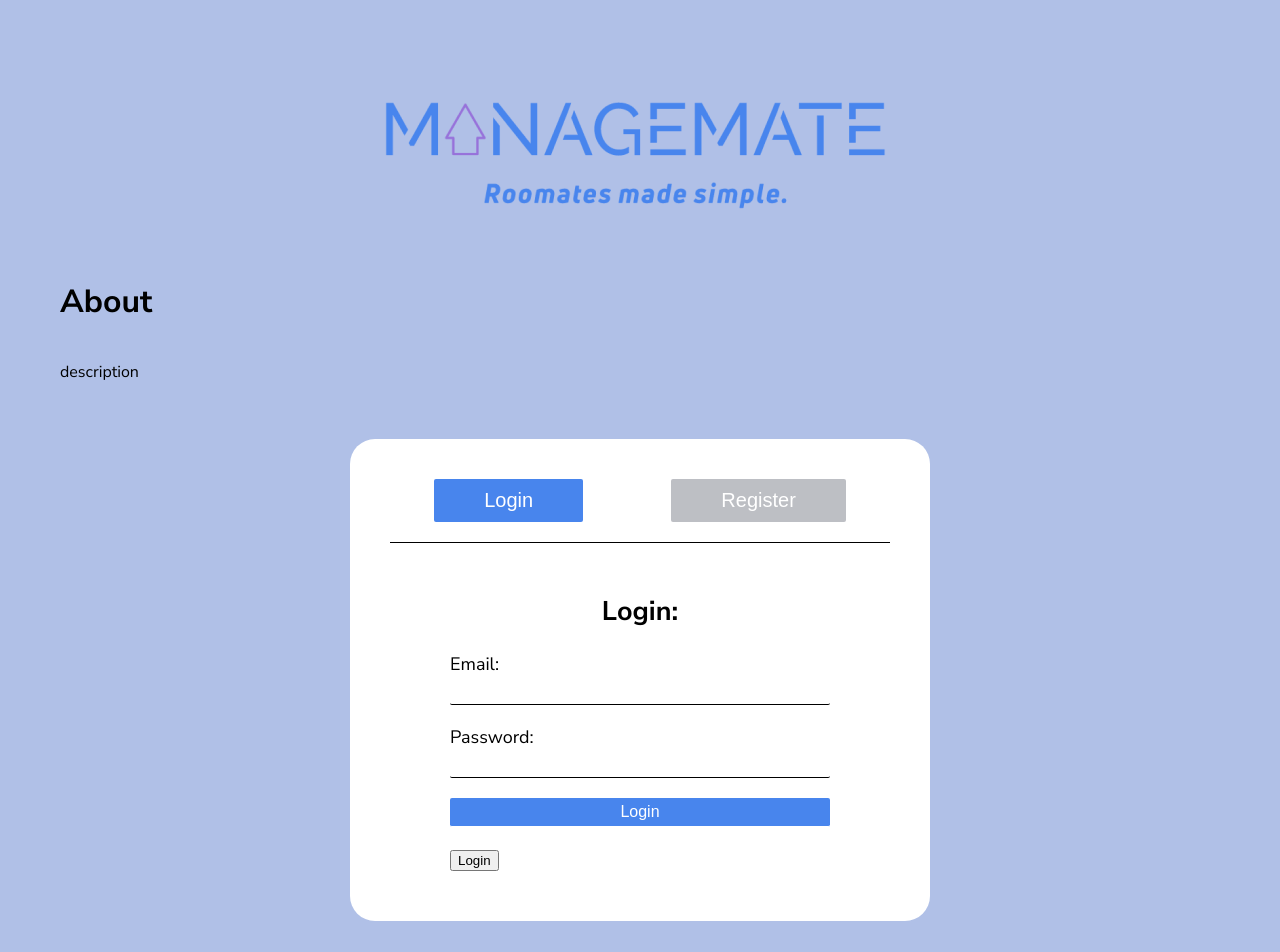
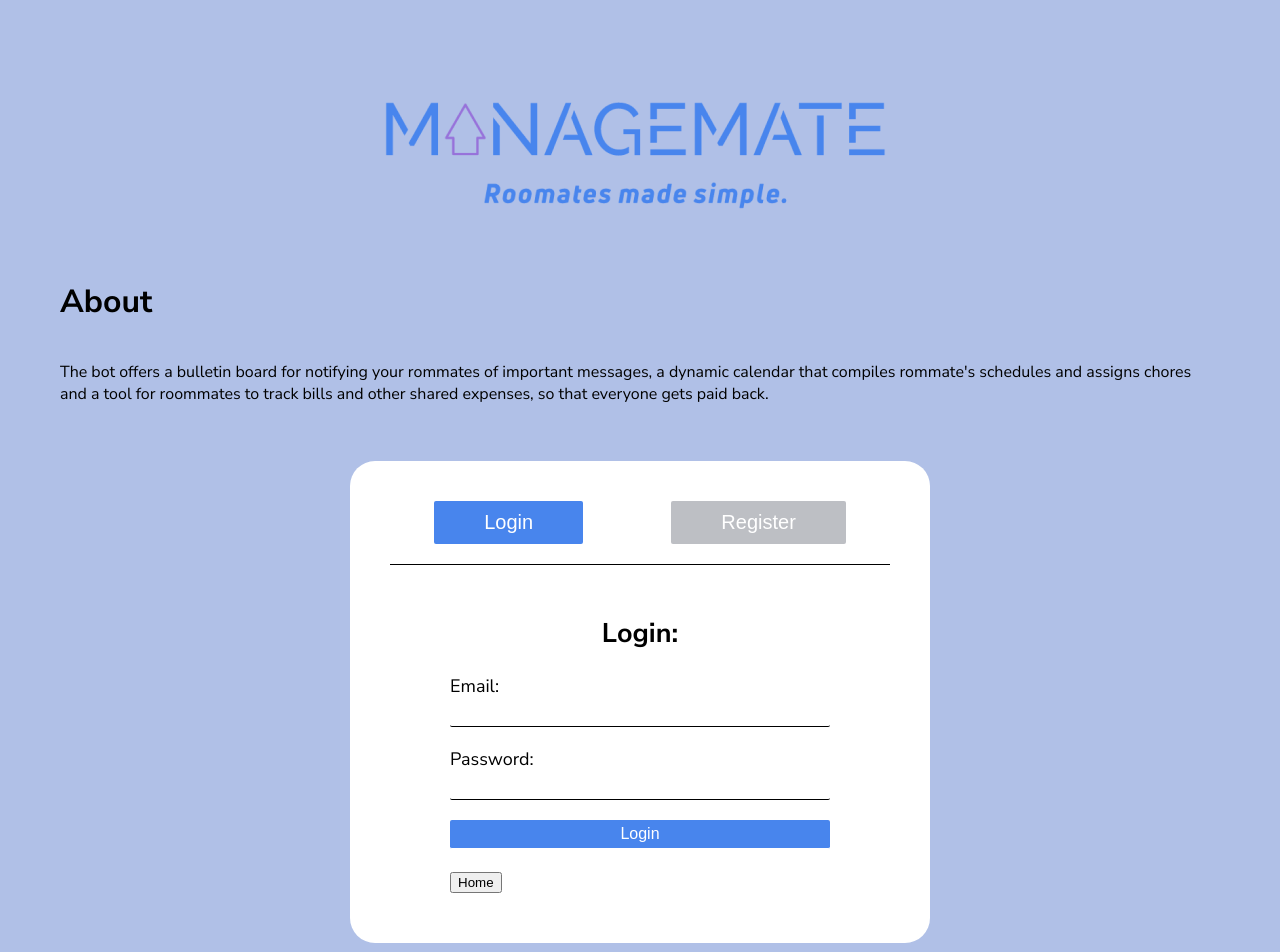
Before and after one commit to ManagemateUCLA/managemate-frontend, a React (Create React App) app in the folder managemate/: page / in a window 1280 px wide. Shown: the top 952 px of the page. Built offline with nearby package versions, Linux system fonts and the light colour scheme.

Commit message:
Adding a description about the bot
Added a description about the bot

```diff
--- a/managemate/src/pages/about.js
+++ b/managemate/src/pages/about.js
@@ -8,7 +8,11 @@ const About = () => {
     const [isLogin, setIsLogin] = useState(true);
 
     function attemptLogin() {
-        alert('it works!');
+        alert('loggin in!');
+    }
+
+    function register() {
+        alert('registered!');
     }
 
   return (
@@ -21,7 +25,9 @@ const About = () => {
                 About
             </h1>
             <p>
-                description
+                The bot offers a bulletin board for notifying your rommates of important messages,
+                a dynamic calendar that compiles rommate's schedules and assigns chores and a tool
+                for roommates to track bills and other shared expenses, so that everyone gets paid back.
             </p>
         </div>
         <div className='column'
@@ -47,8 +53,8 @@ const About = () => {
                     <input className='formSubmit' type="submit" value="Login"
                     onClick={()=> attemptLogin()}/>
 
-                    <Link to='/Login'>
-                        <Button onClick={()=>attemptLogin()}>Login</Button>
+                    <Link to='/Home'>
+                        <Button>Home</Button>
                     </Link>
                 </form>
             </div>
@@ -62,7 +68,7 @@ const About = () => {
                 </div>
 
                 <form className='form'>
-                    <h3 style={{textAlign: 'center', marginTop: '0px'}}>Register:</h3>
+                    <h2 style={{textAlign: 'center', marginTop: '0px'}}>Register:</h2>
                     <label>First Name:</label>
                     <input type="text" name="first" />
                     <label>Last Name:</label>
@@ -71,7 +77,8 @@ const About = () => {
                     <input type="text" name="register-email" />
                     <label>Password: </label>
                     <input type="text" name="register-password" />
-                    <input className='formSubmit' type="submit" value="Submit" />
+                    <input className='formSubmit' type="submit" value="Sign Up"
+                     onClick={()=> register()}/>
                 </form>
             </div>
             }
```
